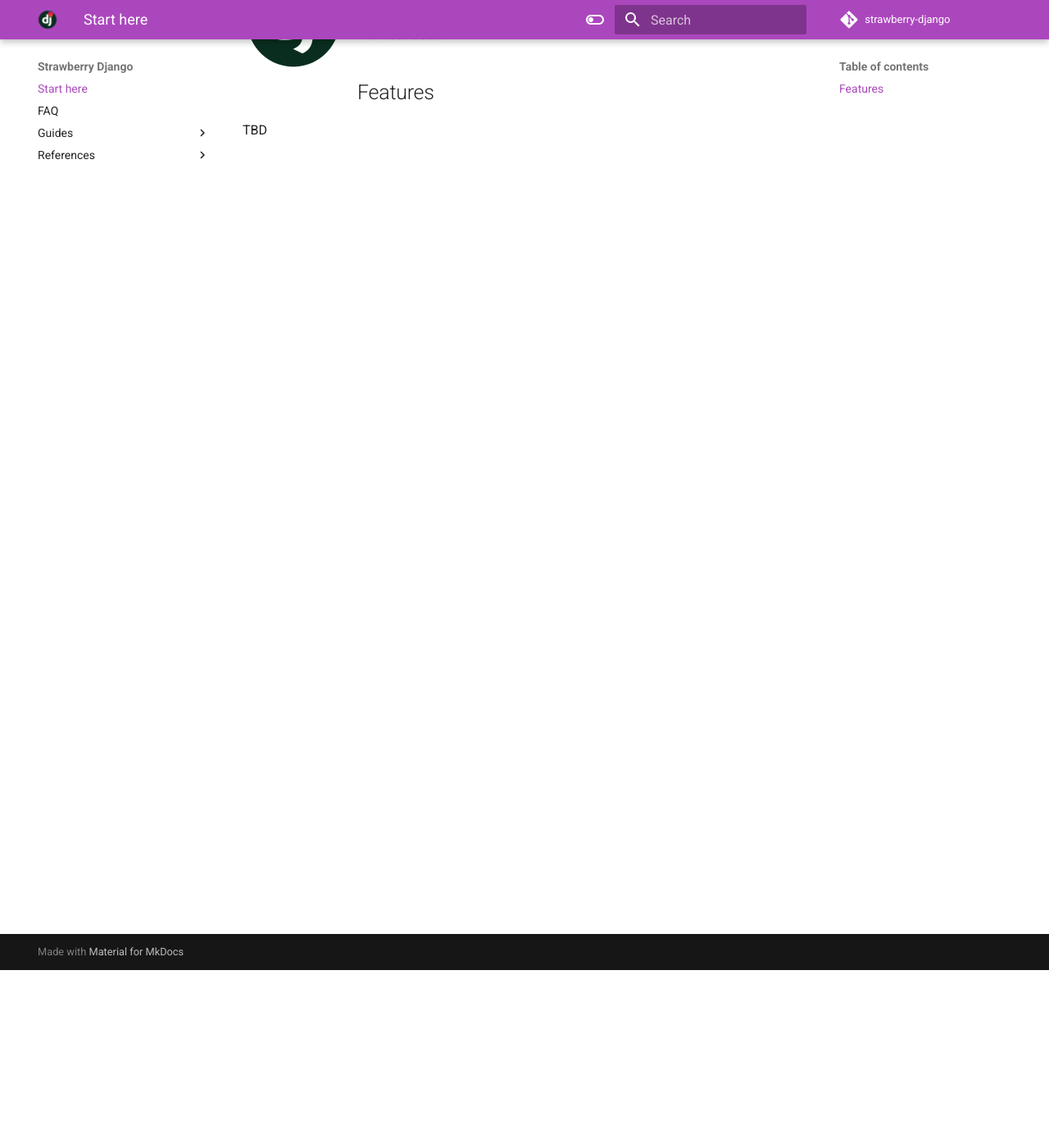
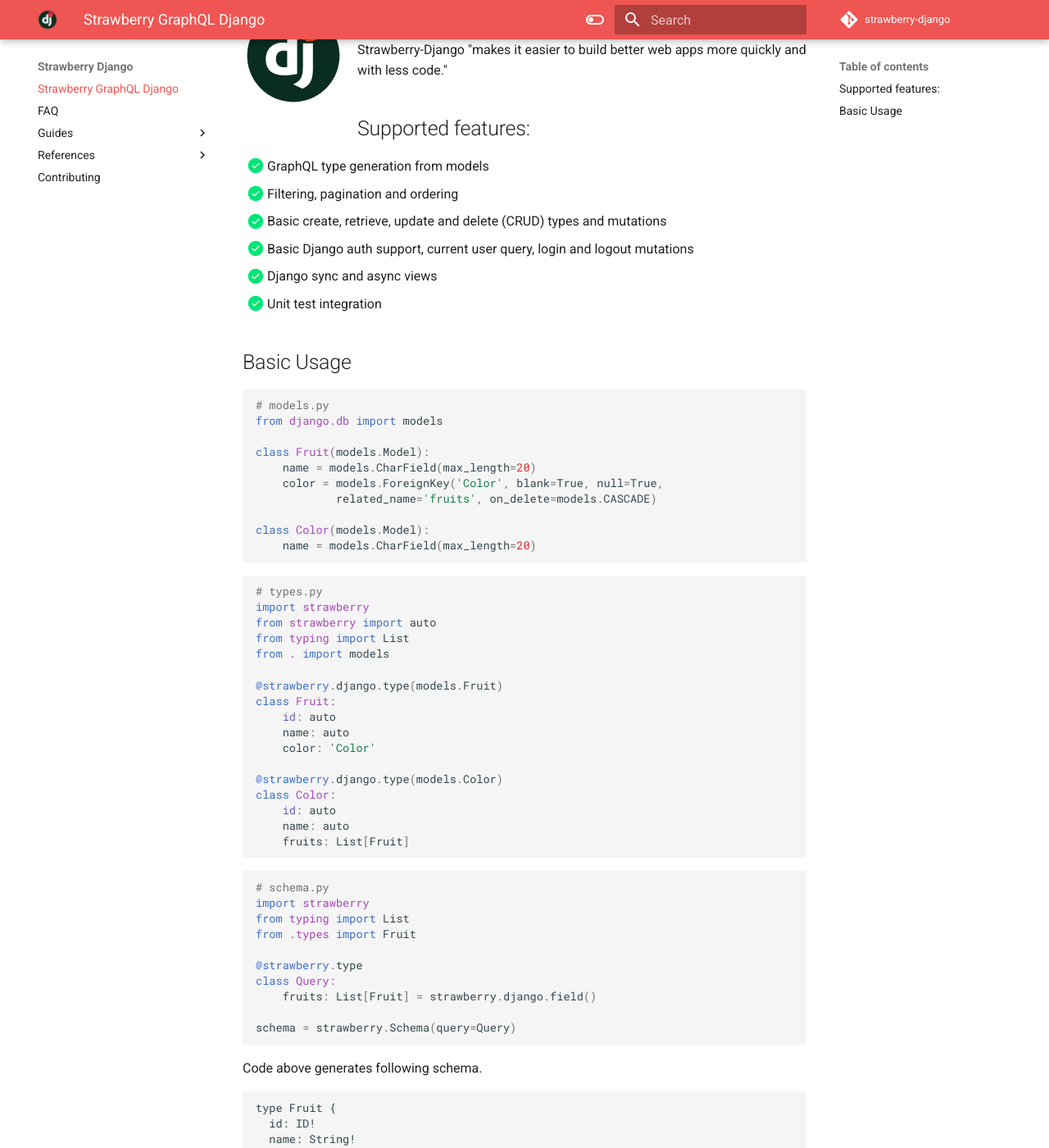
Before and after one commit to strawberry-graphql/strawberry-django, an MkDocs documentation site: the page built from docs/index.md, in a window 1280 px wide and 1400 px high, scrolled down 217 px. Shown: the whole window at 82% size. Built offline with MkDocs 1.6.1 and Material for MkDocs 9.7.7, drawn with Linux system fonts in a browser that asks for light colours; comment, search, counter and statistics services are not loaded; some of the changed text lies outside the part shown.

Commit message:
docs -  restored formatting issues

````diff
--- a/docs/index.md
+++ b/docs/index.md
@@ -1,8 +1,96 @@
+[![CI](https://github.com/la4de/strawberry-graphql-django/actions/workflows/main.yml/badge.svg)](https://github.com/la4de/strawberry-graphql-django/actions/workflows/main.yml)
+[![PyPI](https://img.shields.io/pypi/v/strawberry-graphql-django)](https://pypi.org/project/strawberry-graphql-django/)
+[![Downloads](https://pepy.tech/badge/strawberry-graphql-django)](https://pepy.tech/project/strawberry-graphql-django)
+
 ![Logo](./images/logo.png){ align=left }
 Strawberry integration with Django.
 
 Strawberry-Django "makes it easier to build better web apps more quickly and with less code."
 
-## Features
+## Supported features:
 
-TBD
+- [x] GraphQL type generation from models
+- [x] Filtering, pagination and ordering
+- [x] Basic create, retrieve, update and delete (CRUD) types and mutations
+- [x] Basic Django auth support, current user query, login and logout mutations
+- [x] Django sync and async views
+- [x] Unit test integration
+
+## Basic Usage
+
+```python
+# models.py
+from django.db import models
+
+class Fruit(models.Model):
+    name = models.CharField(max_length=20)
+    color = models.ForeignKey('Color', blank=True, null=True,
+            related_name='fruits', on_delete=models.CASCADE)
+
+class Color(models.Model):
+    name = models.CharField(max_length=20)
+```
+
+```python
+# types.py
+import strawberry
+from strawberry import auto
+from typing import List
+from . import models
+
+@strawberry.django.type(models.Fruit)
+class Fruit:
+    id: auto
+    name: auto
+    color: 'Color'
+
+@strawberry.django.type(models.Color)
+class Color:
+    id: auto
+    name: auto
+    fruits: List[Fruit]
+```
+
+```python
+# schema.py
+import strawberry
+from typing import List
+from .types import Fruit
+
+@strawberry.type
+class Query:
+    fruits: List[Fruit] = strawberry.django.field()
+
+schema = strawberry.Schema(query=Query)
+```
+
+Code above generates following schema.
+
+```schema
+type Fruit {
+  id: ID!
+  name: String!
+  color: Color
+}
+
+type Color {
+  id: ID!
+  name: String!
+  fruits: [Fruit!]
+}
+
+type Query {
+  fruits: [Fruit!]!
+}
+```
+
+```python
+# urls.py
+from django.urls import include, path
+from strawberry.django.views import AsyncGraphQLView
+from .schema import schema
+
+urlpatterns = [
+    path('graphql', AsyncGraphQLView.as_view(schema=schema)),
+]
+```
--- a/mkdocs.yml
+++ b/mkdocs.yml
@@ -10,15 +10,15 @@
   language: en
   palette:
   - scheme: default
-    primary: purple
-    accent: indigo
+    primary: red
+    accent: green
     toggle:
         icon: material/toggle-switch-off-outline
         name: Switch to light mode
 
   - scheme: slate
-    primary: black
-    accent: purple
+    primary: green
+    accent: red
     toggle:
       icon: material/toggle-switch
       name: Switch to dark mode
@@ -82,7 +82,7 @@
 dev_addr: 127.0.0.1:7000
 
 nav:
-  - Start here: index.md
+  - Strawberry GraphQL Django: index.md
   - FAQ: faq.md
   - Guides:
        - Query optimizer: ./guides/quick-start.md
@@ -103,3 +103,4 @@
       - Permissions: ./references/permissions.md
       - Subscriptions: ./references/subscriptions.md
       - Queries: ./references/queries.md
+  - Contributing: Contributing.md
````
Also changed, not shown: README.md (+7 -38 lines), docs/Contributing.md (added, +27 -0 lines), docs/faq.md (+12 -0 lines), pyproject.toml (+0 -21 lines), 3 other files.
